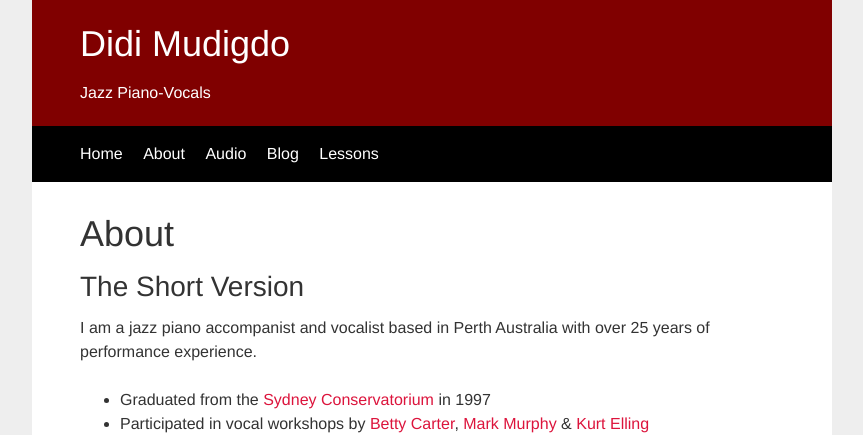
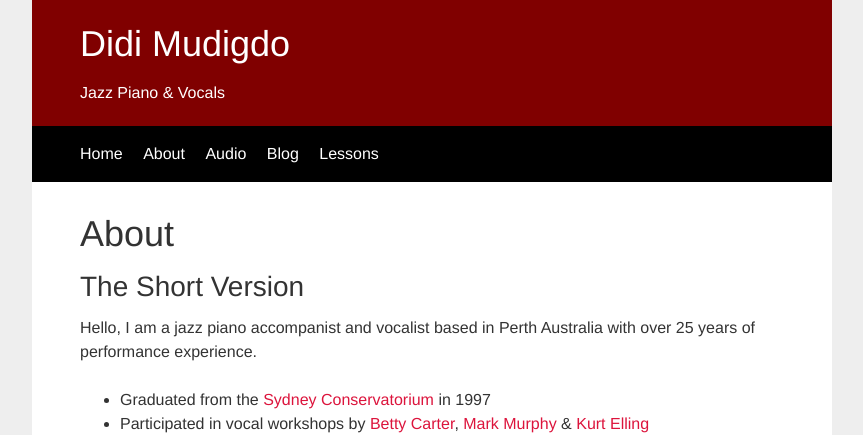
Before and after one commit to didijazz/didijazz.github.io, a Jekyll site: the page built from about/index.html, in a window 1280 px wide. Shown: the top 435 px of the page, without its empty margins (208-1071 px from the left). Built offline with Jekyll 4.4.1, drawn with Linux system fonts in a browser that asks for light colours.

Commit message:
changed main heading and experimenting with responsive image table

```diff
--- a/_layouts/default.html
+++ b/_layouts/default.html
@@ -19,7 +19,7 @@
 	<body>
 		<div class="container">
 			<div class="header">
-				<h1 class="header-heading">Didi Mudigdo</h1><br>Jazz Piano-Vocals
+				<h1 class="header-heading">Didi Mudigdo</h1><br>Jazz Piano &amp; Vocals
 			</div>
 			<div class="nav-bar">
 				<ul class="nav">
--- a/about/index.html
+++ b/about/index.html
@@ -5,7 +5,7 @@
 
 <h1><a id="About_0"></a>About</h1>
 <h2><a id="The_Short_Version_2"></a>The Short Version</h2>
-<p>I am a jazz piano accompanist and vocalist based in Perth Australia with over 25 years of performance experience.</p>
+<p>Hello, I am a jazz piano accompanist and vocalist based in Perth Australia with over 25 years of performance experience.</p>
 <ul>
 <li>Graduated from the <a href="http://music.sydney.edu.au/" target="_blank">Sydney Conservatorium</a> in 1997</li>
 <li>Participated in vocal workshops by <a href="https://en.wikipedia.org/wiki/Betty_Carter" target="_blank">Betty Carter</a>, <a href="https://en.wikipedia.org/wiki/Mark_Murphy_%28singer%29" target="_blank">Mark Murphy</a> &amp; <a href="https://en.wikipedia.org/wiki/Kurt_Elling" target="_blank">Kurt Elling</a></li>
--- a/css/main.css
+++ b/css/main.css
@@ -72,6 +72,10 @@
 li
 {
 	line-height: 1.5;
+}
+
+figure {
+        margin: 0;
 }
 
 /* -----------------------
@@ -250,4 +254,48 @@
 		padding: 0;
 		border-bottom: 0;
 	}
+
+/* responsive image table */
+
+        a.resp-tab {
+                width: calc(25% - 6px);
+        }
+
+        a.resp-tab:nth-of-type(2n) {
+                margin-right: 8px;
+        }
+
+        a.resp-tab:nth-of-type(4n) {
+                margin-right: 0;
+        }
 }
+
+/* -----------------------
+Responsive Image Table
+------------------------*/
+
+a.resp-tab {
+  font-size: 16px;
+  overflow: hidden;
+  display: inline-block;
+  margin-bottom: 8px;
+  width: calc(50% - 4px);
+  margin-right: 8px;
+}
+
+a.resp-tab:nth-of-type(2n) {
+  margin-right: 0;
+}
+
+a.resp-tab:hover img {
+  transform: scale(1.15);
+}
+
+img.resp-tab {
+  border: none;
+  max-width: 100%;
+  height: auto;
+  display: block;
+  background: #ccc;
+  transition: transform .2s ease-in-out;
+}
```
Also changed, not shown: about/pressposters.html (+22 -58 lines).
